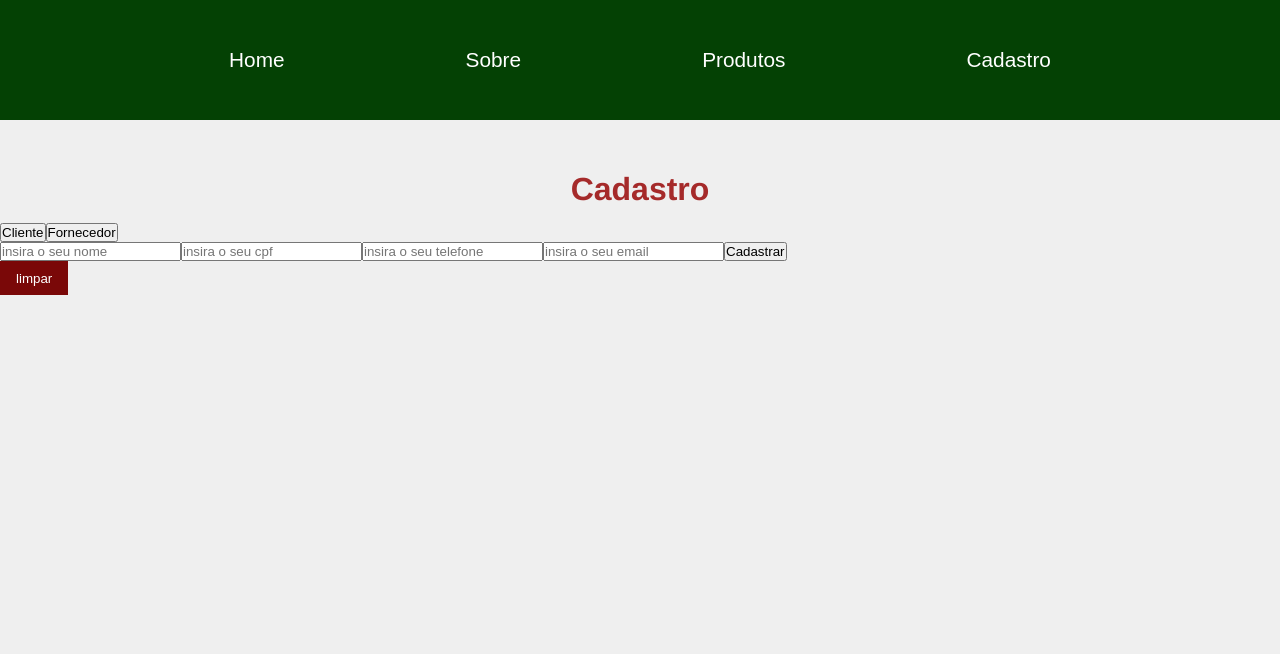
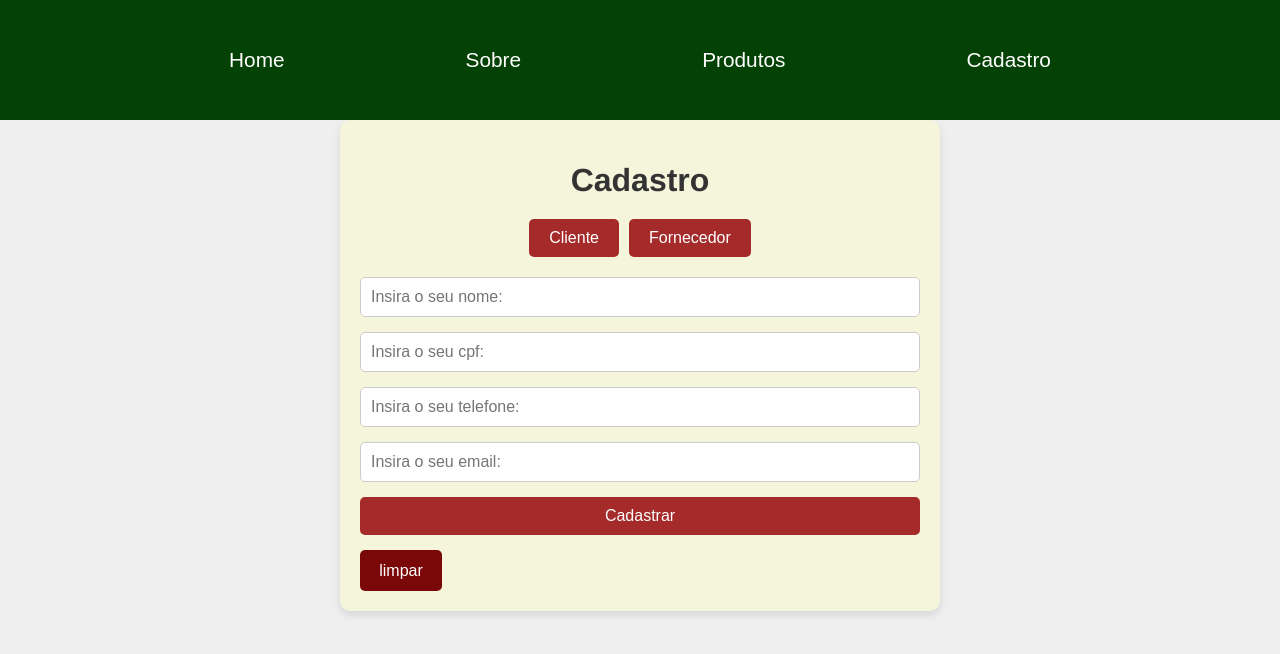
Before and after one commit to mariottomusico/Prova-React, a React (Vite) app: page /Cadastro in a window 1280 px wide. Both pictures are taken after a click on the button "Cliente". Shown: the top 654 px of the page. Built offline with nearby package versions, Linux system fonts and the light colour scheme.

Commit message:
terminei o css e revisei, falta a valid do jsx

```diff
--- a/src/Components/card-produto/CardProduto.css
+++ b/src/Components/card-produto/CardProduto.css
@@ -3,21 +3,21 @@
     width: 300px;
     box-sizing: border-box;
     border: 1px solid black;
-    transition: transform 0.3s, box-shadow 0.3s; /* Animação suave no hover */
+    transition: transform 0.3s, box-shadow 0.3s;
 }
 
 .card:hover {
-    transform: scale(1.05); /* Aumenta ligeiramente o tamanho do card */
-    box-shadow: 0px 4px 15px rgba(0, 0, 0, 0.2); /* Adiciona uma sombra */
-    border-color: #4CAF50; /* Altera a cor da borda (verde, por exemplo) */
+    transform: scale(1.05);
+    box-shadow: 0px 4px 15px rgba(0, 0, 0, 0.2);
+    border-color: #4CAF50;
 }
 
 .card img {
     width: 50%;
     height: 50%;
-    transition: transform 0.3s; /* Animação na imagem */
+    transition: transform 0.3s;
 }
 
 .card:hover img {
-    transform: scale(1.1); /* Amplia ligeiramente a imagem no hover */
+    transform: scale(1.1);
 }
--- a/src/Components/formulario/Formulario.css
+++ b/src/Components/formulario/Formulario.css
@@ -1,4 +1,105 @@
-.form{
-    width: 100%;
-    margin: 2em 0;
-}
+
+body {
+    margin: 0;
+    padding: 0;
+    font-family: Arial, sans-serif;
+    background-color: beige;
+    color: #333;
+  }
+
+
+.container-cadastro {
+    font-family: Arial, sans-serif;
+    max-width: 600px;
+    margin: 0 auto;
+    padding: 20px;
+    background-color: beige;
+    border-radius: 10px;
+    box-shadow: 0 4px 8px rgba(0, 0, 0, 0.1);
+  }
+
+  .container-cadastro h1 {
+    text-align: center;
+    color: #333;
+    margin-bottom: 20px;
+  }
+
+
+  .botoes {
+    display: flex;
+    justify-content: center;
+    gap: 10px;
+    margin-bottom: 20px;
+  }
+
+  .botoes button {
+    padding: 10px 20px;
+    font-size: 16px;
+    color: #fff;
+    background-color: brown;
+    border: none;
+    border-radius: 5px;
+    cursor: pointer;
+    transition: background-color 0.3s ease;
+  }
+
+  .botoes button:hover {
+    background-color: green;
+  }
+
+
+  form {
+    display: flex;
+    flex-direction: column;
+    gap: 15px;
+  }
+
+  form input {
+    padding: 10px;
+    font-size: 16px;
+    border: 1px solid #ccc;
+    border-radius: 5px;
+    transition: border-color 0.3s ease;
+  }
+
+  form input:focus {
+    border-color: green;
+    outline: none;
+  }
+
+
+  form button,
+  form .botao {
+    padding: 10px;
+    font-size: 16px;
+    color: #fff;
+    background-color: brown;
+    border: none;
+    border-radius: 5px;
+    cursor: pointer;
+    transition: background-color 0.3s ease;
+  }
+
+  form button:hover,
+  form .botao:hover {
+    background-color: green;
+  }
+
+  form .botao-limpar {
+    background-color: brown;
+  }
+
+  form .botao-limpar:hover {
+    background-color: brown;
+  }
+
+
+  p {
+    text-align: center;
+    font-size: 14px;
+    color: #555;
+  }
+
+  p:empty {
+    display: none;
+  }
--- a/src/Components/formulario/Formulario.jsx
+++ b/src/Components/formulario/Formulario.jsx
@@ -48,13 +48,13 @@ const validarEmail = async (email) => {
     let url = `https://api.invertexto.com/v1/email-validator/${email}?token=16300|F90CvSnbzzuzcpqYoE1FpYtL4QueMFun`;
     const response = await axios.get(url);
     if (response.data.valid_format) {
-      return true;  // Email válido
+      return true;
     } else {
-      return false;  // Email inválido
+      return false;
     }
   } catch (error) {
     console.log(error);
-    return false;  // Em caso de erro, retorna false
+    return false;
   }
 };
 
@@ -68,29 +68,29 @@ const clearForm = (e, setNome, setCpf, setTelefone, setEmail) => {
 };
 
 const Formulario = () => {
-  const [activeForm, setActiveForm] = useState('');  // Estado para controlar qual formulário está ativo
-  const [statusCpf, setStatusCpf] = useState("");   // Estado para o status da validação do CPF
-  const [statusCnpj, setStatusCnpj] = useState(""); // Estado para o status da validação do CNPJ
-  const [statusEmail, setStatusEmail] = useState(""); // Estado para o status da validação do Email
+  const [activeForm, setActiveForm] = useState('');
+  const [statusCpf, setStatusCpf] = useState("");
+  const [statusCnpj, setStatusCnpj] = useState("");
+  const [statusEmail, setStatusEmail] = useState("");
 
-  // Estados para o formulário de cliente
+  // estados para o formulário de cliente
   const [nomeCliente, setNomeCliente] = useState("");
   const [cpfCliente, setCpfCliente] = useState("");
   const [telefoneCliente, setTelefoneCliente] = useState("");
   const [emailCliente, setEmailCliente] = useState("");
 
-  // Estados para o formulário de fornecedor
+  // estados para o formulário de fornecedor
   const [nomeFornecedor, setNomeFornecedor] = useState("");
   const [cnpjFornecedor, setCnpjFornecedor] = useState("");
   const [telefoneFornecedor, setTelefoneFornecedor] = useState("");
   const [emailFornecedor, setEmailFornecedor] = useState("");
 
-  // Função para alternar entre os formulários
+  // função para alternar entre os formulários
   const showOrHide = (elemento) => {
-    setActiveForm(elemento);  // Muda o estado do formulário ativo
+    setActiveForm(elemento);  // muda o estado do formulário ativo
   };
 
-  // Função para validar tudo no formulário de cliente
+
   const validarTudoCliente = async (e) => {
     e.preventDefault();
 
@@ -108,7 +108,7 @@ const Formulario = () => {
     clearForm(e, setNomeCliente, setCpfCliente, setTelefoneCliente, setEmailCliente);
   };
 
-  // Função para validar tudo no formulário de fornecedor
+
   const validarTudoFornecedor = async (e) => {
     e.preventDefault();
 
@@ -147,7 +147,7 @@ const Formulario = () => {
               type="text"
               text="nome"
               name="name"
-              placeholder="insira o seu nome"
+              placeholder="Insira o seu nome:"
               value={nomeCliente}
               onChange={(e) => setNomeCliente(validNome(e.target.value))}
             />
@@ -155,7 +155,7 @@ const Formulario = () => {
               type="number"
               text="cpf"
               name="cpf"
-              placeholder="insira o seu cpf"
+              placeholder="Insira o seu cpf:"
               value={cpfCliente}
               onChange={(e) => setCpfCliente(validDigits(e.target.value))}
             />
@@ -163,7 +163,7 @@ const Formulario = () => {
               type="number"
               text="telefone"
               name="telefone"
-              placeholder="insira o seu telefone"
+              placeholder="Insira o seu telefone:"
               value={telefoneCliente}
               onChange={(e) => setTelefoneCliente(validDigits(e.target.value))}
             />
@@ -171,7 +171,7 @@ const Formulario = () => {
               type="text"
               text="email"
               name="email"
-              placeholder="insira o seu email"
+              placeholder="Insira o seu email:"
               value={emailCliente}
               onChange={(e) => setEmailCliente(validEmail(e.target.value))}
             />
@@ -189,7 +189,7 @@ const Formulario = () => {
               type="text"
               text="nome"
               name="name"
-              placeholder="insira o nome da sua empresa"
+              placeholder="Insira o nome da sua empresa:"
               value={nomeFornecedor}
               onChange={(e) => setNomeFornecedor(validNome(e.target.value))}
             />
@@ -197,7 +197,7 @@ const Formulario = () => {
               type="number"
               text="cnpj"
               name="cnpj"
-              placeholder="insira o seu cnpj"
+              placeholder="Insira o seu cnpj:"
               value={cnpjFornecedor}
               onChange={(e) => setCnpjFornecedor(validDigits(e.target.value))}
             />
@@ -205,7 +205,7 @@ const Formulario = () => {
               type="number"
               text="telefone"
               name="telefone"
-              placeholder="insira o seu telefone"
+              placeholder="Insira o seu telefone:"
               value={telefoneFornecedor}
               onChange={(e) => setTelefoneFornecedor(validDigits(e.target.value))}
             />
@@ -213,11 +213,11 @@ const Formulario = () => {
               type="text"
               text="email"
               name="email"
-              placeholder="insira o email da sua empresa"
+              placeholder="Insira o email da sua empresa:"
               value={emailFornecedor}
               onChange={(e) => setEmailFornecedor(validEmail(e.target.value))}
             />
-            <Select name="tipo_da_empresa" text="selecione o tipo da sua empresa" />
+            <Select name="tipo_da_empresa" text="Selecione o tipo da sua empresa" />
             <Botao text="cadastrar" action={(e) => validarTudoFornecedor(e)} />
             <Botao text="limpar" action={(e) => clearForm(e, setNomeFornecedor, setCnpjFornecedor, setTelefoneFornecedor, setEmailFornecedor)} />
           </form>
--- a/src/Pages/Sobre.jsx
+++ b/src/Pages/Sobre.jsx
@@ -40,7 +40,7 @@ Slogan<br/>
 "Do campo para sua casa, com um clique." 🌱<br/>
 </h2>
 <br/>
-      ________________________________________________________________________________
+      ___________________________________________________________________________________________
 </p>
 
 </p>
--- a/src/Pages/Styles/Produto.css
+++ b/src/Pages/Styles/Produto.css
@@ -17,12 +17,12 @@
     box-sizing: border-box;
     border: 1px solid black;
     transition: transform 0.3s, box-shadow 0.3s;
-    font-family:'Franklin Gothic Medium', 'Arial Narrow', Arial, sans-serif; /* Adiciona a fonte ao card */
-    text-align: center; /* Centraliza o texto */
+    font-family:'Franklin Gothic Medium', 'Arial Narrow', Arial, sans-serif;
+    text-align: center;
 }
 
 .card h1, .card p {
-    font-family:'Franklin Gothic Medium', 'Arial Narrow', Arial, sans-serif; /* Define uma fonte específica para os textos do card */
-    font-size: 1rem; /* Ajusta o tamanho da fonte */
-    color: #333; /* Altera a cor do texto */
+    font-family:'Franklin Gothic Medium', 'Arial Narrow', Arial, sans-serif;
+    font-size: 1rem;
+    color: #333;
 }
```
